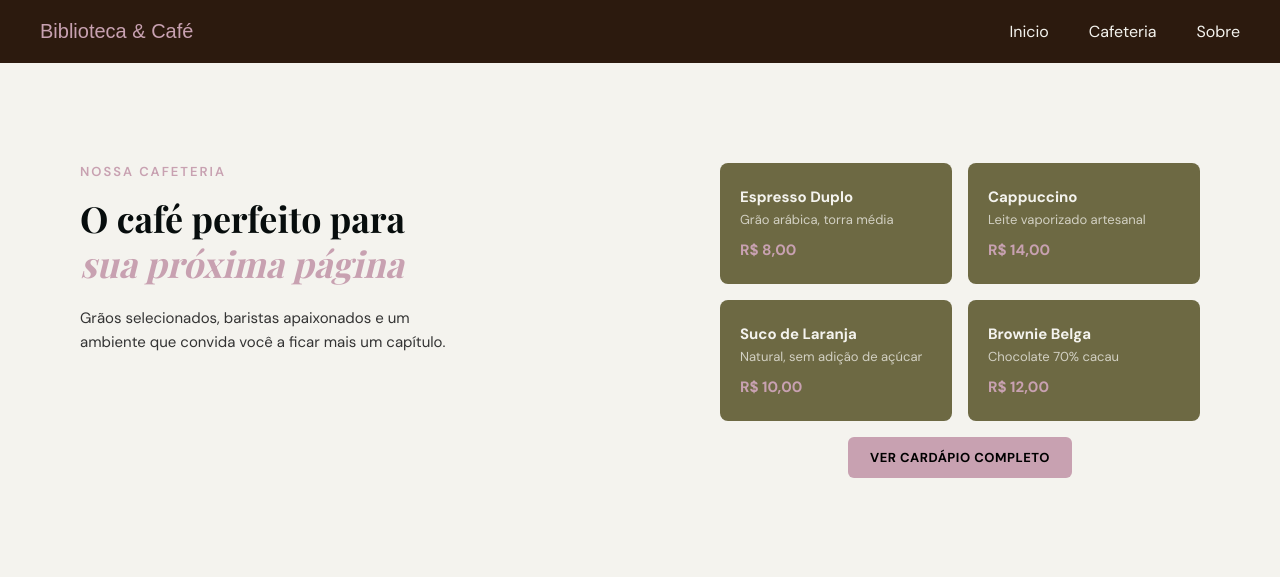
After one commit to amandalaraujo/projeto-web-bruma-coffee, a Django app: page /cafeteria/ in a window 1280 px wide. The commit adds this page. Shown: the top 577 px of the page. Run offline with Django 5.2, Linux system fonts and the light colour scheme; some web fonts are replaced.

Commit message:
Atualização das rotas, template cafeteria e remoção de cache do Python

```diff
--- a/app/views.py
+++ b/app/views.py
@@ -6,3 +6,6 @@ def index(request):
 
 def sobre(request):
     return render(request, 'sobre.html')
+
+def cafeteria(request):
+    return render(request, 'cafeteria.html')
--- a/config/urls.py
+++ b/config/urls.py
@@ -22,6 +22,7 @@ from app import views
 
 urlpatterns = [
     path('', views.index, name='index'),
+    path('cafeteria/', views.cafeteria, name='cafeteria'),
     path('sobre/', views.sobre, name='sobre'),
     path('admin/', admin.site.urls),
 ] + static(settings.MEDIA_URL, document_root=settings.MEDIA_ROOT) + static(settings.STATIC_URL, document_root=settings.STATIC_ROOT)
--- a/templates/base.html
+++ b/templates/base.html
@@ -1,6 +1,7 @@
 {% load static %}
 <!doctype html>
 <html lang="pt-br">
+
 <head>
   <meta charset="UTF-8" />
   <title>Biblioteca & Café</title>
@@ -15,6 +16,7 @@
 
       <ul class="nav-links">
         <li><a href="{% url 'index' %}">Inicio</a></li>
+        <li><a href="{% url 'cafeteria' %}">Cafeteria</a></li>
         <li><a href="{% url 'sobre' %}">Sobre</a></li>
       </ul>
     </nav>
@@ -22,4 +24,5 @@
 
   <main>{% block content %} {% endblock %}</main>
 </body>
+
 </html>
--- /dev/null
+++ b/templates/cafeteria.html
@@ -0,0 +1,55 @@
+{% extends 'base.html' %}
+
+{% block content %}
+
+<!-- TELA FEATURES 'CAFETERIA' | Guilherme Esteves -->
+<section class="cafeteria" id="cafeteria">
+  <div class="cafe-layout">
+    <div class="cafe-left">
+      <div class="section-tag">NOSSA CAFETERIA</div>
+      <h2 class="cafe-title">
+        O café perfeito para<br /><em>sua próxima página</em>
+      </h2>
+      <p class="cafe-desc">
+        Grãos selecionados, baristas apaixonados e um ambiente que
+        convida você a ficar mais um capítulo.
+      </p>
+    </div>
+
+    <div class="cafe-right">
+      <div class="cafe-menu-grid">
+        <div class="menu-item">
+          <div class="menu-item-name">Espresso Duplo</div>
+          <div class="menu-item-desc">Grão arábica, torra média</div>
+          <div class="menu-item-price">R$ 8,00</div>
+        </div>
+
+        <div class="menu-item">
+          <div class="menu-item-name">Cappuccino</div>
+          <div class="menu-item-desc">Leite vaporizado artesanal</div>
+          <div class="menu-item-price">R$ 14,00</div>
+        </div>
+
+        <div class="menu-item">
+          <div class="menu-item-name">Suco de Laranja</div>
+          <div class="menu-item-desc">
+            Natural, sem adição de açúcar
+          </div>
+          <div class="menu-item-price">R$ 10,00</div>
+        </div>
+
+        <div class="menu-item">
+          <div class="menu-item-name">Brownie Belga</div>
+          <div class="menu-item-desc">Chocolate 70% cacau</div>
+          <div class="menu-item-price">R$ 12,00</div>
+        </div>
+      </div>
+
+      <div class="cafe-btn-wrapper">
+        <button class="btn-cardapio">VER CARDÁPIO COMPLETO</button>
+      </div>
+    </div>
+  </div>
+</section>
+
+{% endblock %}
--- a/templates/sobre.html
+++ b/templates/sobre.html
@@ -1,6 +1,6 @@
 {% extends 'base.html' %} {% block content %}
 
-<!-- TELA FEATURES 'SOBRE NÓS' -->
+<!-- TELA FEATURES 'SOBRE NÓS' | Aamanda Araújo -->
 <section class="features" id="features">
   <div class="section-header">
     <span class="section-tag">POR QUE ESCOLHER A GENTE</span>
```
Also changed, not shown: teste-html/teste.html (+7 -14 lines), 1 other file. Lines whose indentation alone changed are shown as unchanged.
